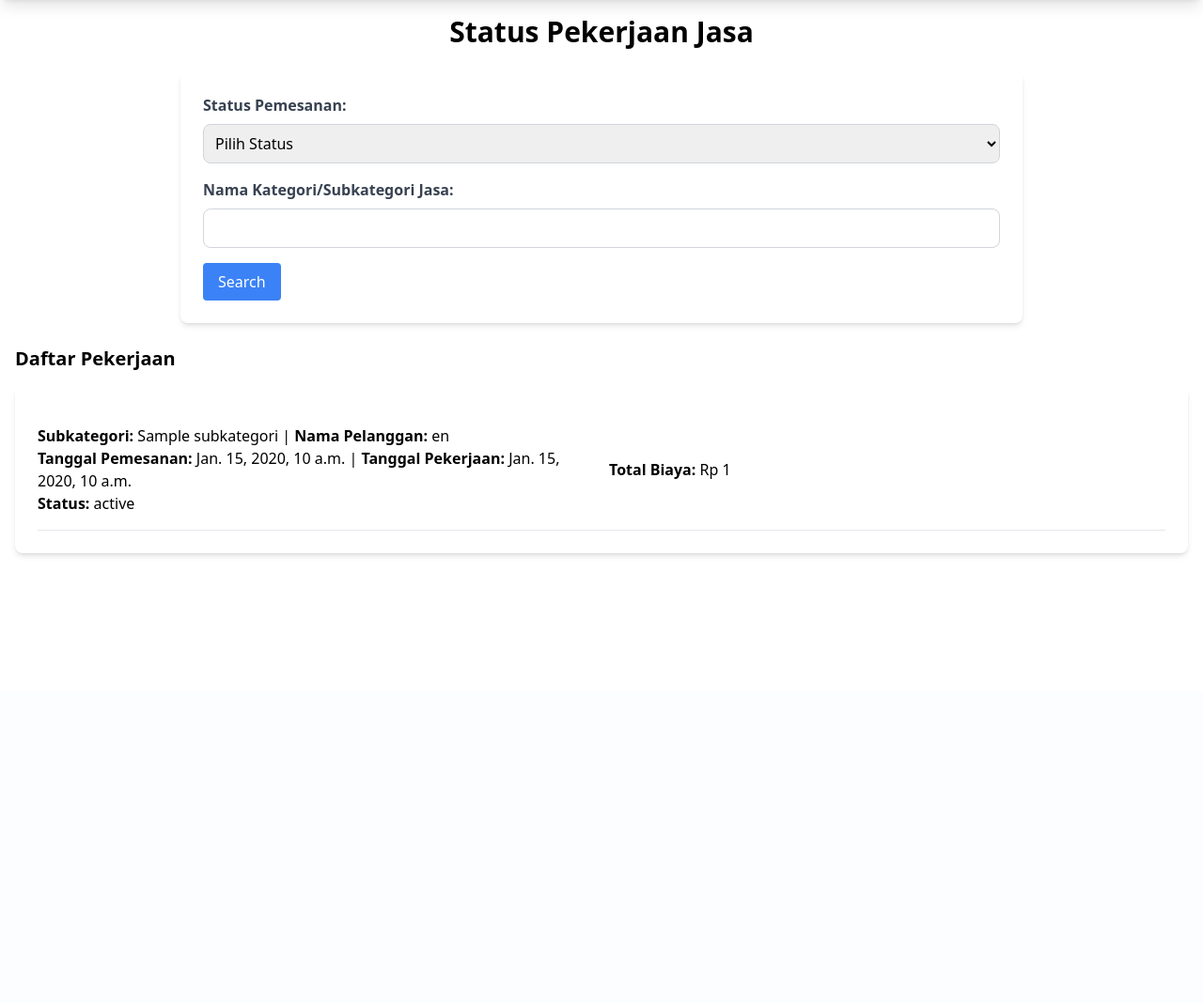
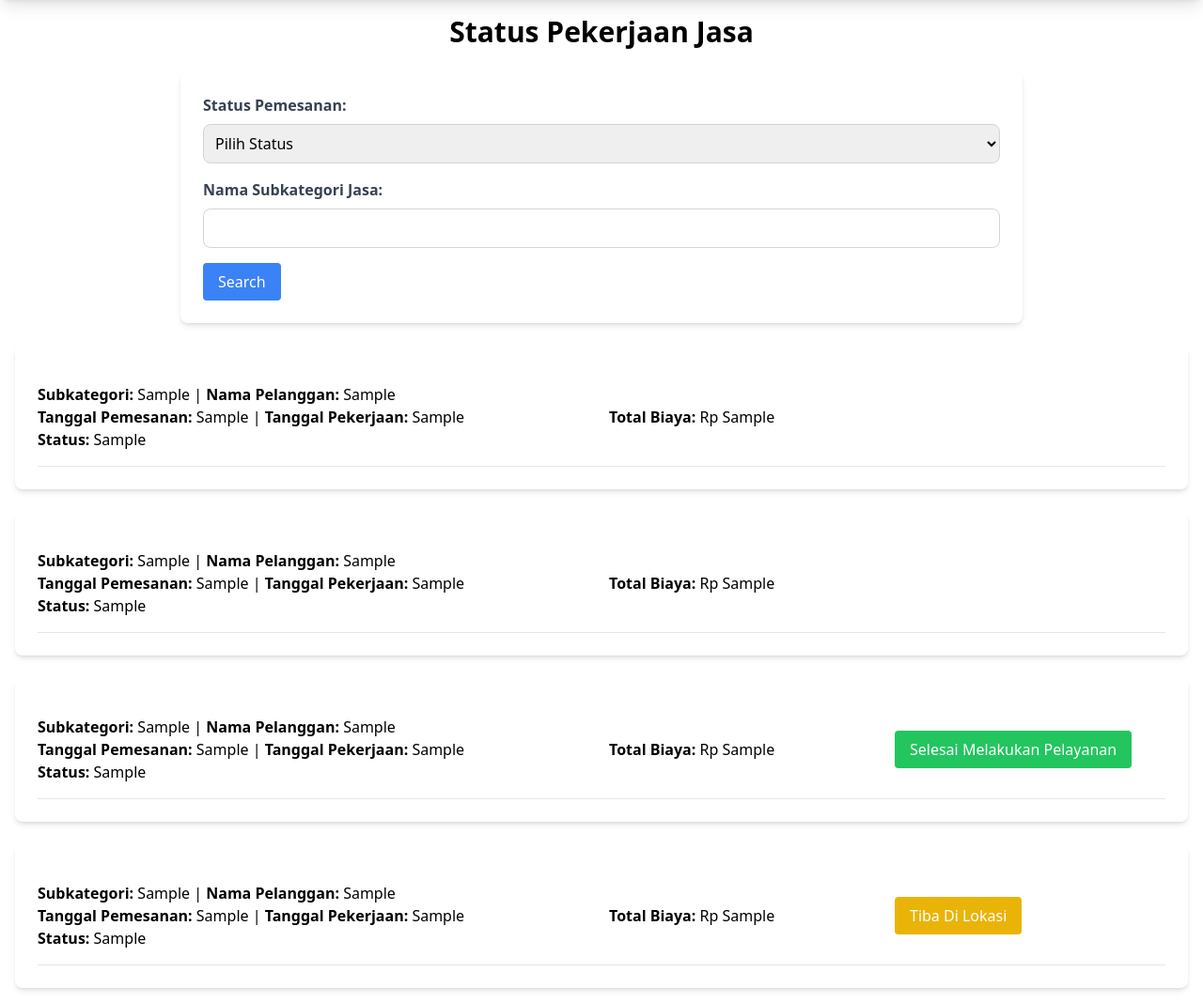
Before and after one commit to Faridhsbi/sijarta, a Django app: template pekerjaan_app/templates/status_pekerjaan.html in a window 1280 px wide. Shown: the part 64-1132 px from the top of the page at 94% size. Before the commit the page ends 656 px from the top, so only its background shows below. Run offline with Django 5.2, Linux system fonts and the light colour scheme; the template is opened without the code that fills it: most values are stand-ins (such as "Sample title", 1, 10 or a date in 2020); some libraries are stand-ins or nearby versions.

Commit message:
finished ru status pekerjaan jasa

```diff
--- a/pekerjaan_app/templates/status_pekerjaan.html
+++ b/pekerjaan_app/templates/status_pekerjaan.html
@@ -8,107 +8,145 @@
             <label for="status" class="block text-gray-700 font-semibold mb-2">Status Pemesanan:</label>
             <select id="status" name="status" class="border border-gray-300 rounded-lg p-2 w-full focus:outline-none focus:ring-2 focus:ring-blue-500">
                 <option value="" disabled selected>Pilih Status</option>
-                <option value="Menunggu Pekerja Berangkat">Menunggu Pekerja Berangkat</option>
-                <option value="Pekerja Tiba Di Lokasi">Pekerja Tiba Di Lokasi</option>
-                <option value="Pelayanan Jasa Sedang Dilakukan">Pelayanan Jasa Sedang Dilakukan</option>
-                <option value="Pesanan Selesai">Pesanan Selesai</option>
-                <option value="Pesanan Dibatalkan">Pesanan Dibatalkan</option>
+                {% for status in status_pekerjaan %}
+                <option value="{{ status.0 }}">{{ status.0 }}</option>
+                {% endfor %}
             </select>
         </div>
         <div class="mb-4">
-            <label for="kategori" class="block text-gray-700 font-semibold mb-2">Nama Kategori/Subkategori Jasa:</label>
+            <label for="kategori" class="block text-gray-700 font-semibold mb-2">Nama Subkategori Jasa:</label>
             <input type="text" id="kategori" name="kategori" class="border border-gray-300 rounded-lg p-2 w-full focus:outline-none focus:ring-2 focus:ring-blue-500">
         </div>
         <button onclick="filterPekerjaan()" class="bg-blue-500 text-white px-4 py-2 rounded hover:bg-blue-700 transition duration-300">Search</button>
     </div>
 
+    {% if pekerjaan_selesai %}
     <div class="mt-6">
-        <h2 class="text-xl font-semibold mb-4">Daftar Pekerjaan</h2>
-        <div id="pekerjaan-list" class="bg-white shadow-md rounded-lg p-6">
-            {% for pekerjaan in pekerjaan %}
+        <div id="pekerjaan-selesai-list" class="bg-white shadow-md rounded-lg p-6">
+            {% for pekerjaan in pekerjaan_selesai %}
             <div class="border-b py-4 grid grid-cols-12 gap-4 items-center">
                 <div class="col-span-6">
-                    <p><strong>Subkategori:</strong> {{ pekerjaan.subkategori }} | <strong>Nama Pelanggan:</strong> {{ pekerjaan.nama_pelanggan }}</p>
-                    <p><strong>Tanggal Pemesanan:</strong> {{ pekerjaan.tanggal_pemesanan }} | <strong>Tanggal Pekerjaan:</strong> {{ pekerjaan.tanggal_pekerjaan }}</p>
-                    <p><strong>Status:</strong> <span id="status-{{ pekerjaan.id }}">{{ pekerjaan.status }}</span></p>
+                    <p><strong>Subkategori:</strong> {{ pekerjaan.1 }} | <strong>Nama Pelanggan:</strong> {{ pekerjaan.2 }}</p>
+                    <p><strong>Tanggal Pemesanan:</strong> {{ pekerjaan.5 }} | <strong>Tanggal Pekerjaan:</strong> {{ pekerjaan.6 }}</p>
+                    <p><strong>Status:</strong> <span id="status-{{ pekerjaan.0 }}">{{ pekerjaan.7 }}</span></p>
                 </div>
                 <div class="col-span-3">
-                    <p><strong>Total Biaya:</strong> Rp {{ pekerjaan.total_biaya }}</p>
-                </div>
-                <div class="col-span-3" id="button-container-{{ pekerjaan.id }}">
-                    {% if pekerjaan.status == "Menunggu Pekerja Berangkat" %}
-                    <button onclick="updateStatus('{{ pekerjaan.id }}', 'Pekerja Tiba Di Lokasi')" class="bg-yellow-500 text-white px-4 py-2 rounded hover:bg-yellow-700 transition duration-300">Tiba Di Lokasi</button>
-                    {% elif pekerjaan.status == "Pekerja Tiba Di Lokasi" %}
-                    <button onclick="updateStatus('{{ pekerjaan.id }}', 'Pelayanan Jasa Sedang Dilakukan')" class="bg-orange-500 text-white px-4 py-2 rounded hover:bg-orange-700 transition duration-300">Melakukan Pelayanan Jasa</button>
-                    {% elif pekerjaan.status == "Pelayanan Jasa Sedang Dilakukan" %}
-                    <button onclick="updateStatus('{{ pekerjaan.id }}', 'Pesanan Selesai')" class="bg-green-500 text-white px-4 py-2 rounded hover:bg-green-700 transition duration-300">Selesai Melakukan Pelayanan</button>
-                    {% endif %}
+                    <p><strong>Total Biaya:</strong> Rp {{ pekerjaan.4 }}</p>
                 </div>
             </div>
             {% endfor %}
         </div>
     </div>
+    {% endif %}
+
+    {% if pekerjaan_dibatalkan %}
+    <div class="mt-6">
+        <div id="pekerjaan-dibatalkan-list" class="bg-white shadow-md rounded-lg p-6">
+            {% for pekerjaan in pekerjaan_dibatalkan %}
+            <div class="border-b py-4 grid grid-cols-12 gap-4 items-center">
+                <div class="col-span-6">
+                    <p><strong>Subkategori:</strong> {{ pekerjaan.1 }} | <strong>Nama Pelanggan:</strong> {{ pekerjaan.2 }}</p>
+                    <p><strong>Tanggal Pemesanan:</strong> {{ pekerjaan.5 }} | <strong>Tanggal Pekerjaan:</strong> {{ pekerjaan.6 }}</p>
+                    <p><strong>Status:</strong> <span id="status-{{ pekerjaan.0 }}">{{ pekerjaan.7 }}</span></p>
+                </div>
+                <div class="col-span-3">
+                    <p><strong>Total Biaya:</strong> Rp {{ pekerjaan.4 }}</p>
+                </div>
+            </div>
+            {% endfor %}
+        </div>
+    </div>
+    {% endif %}
+
+    {% if pekerjaan_sedang_dikerjakan %}
+    <div class="mt-6">
+        <div id="pekerjaan-sedang-dikerjakan-list" class="bg-white shadow-md rounded-lg p-6">
+            {% for pekerjaan in pekerjaan_sedang_dikerjakan %}
+            <div class="border-b py-4 grid grid-cols-12 gap-4 items-center">
+                <div class="col-span-6">
+                    <p><strong>Subkategori:</strong> {{ pekerjaan.1 }} | <strong>Nama Pelanggan:</strong> {{ pekerjaan.2 }}</p>
+                    <p><strong>Tanggal Pemesanan:</strong> {{ pekerjaan.5 }} | <strong>Tanggal Pekerjaan:</strong> {{ pekerjaan.6 }}</p>
+                    <p><strong>Status:</strong> <span id="status-{{ pekerjaan.0 }}">{{ pekerjaan.7 }}</span></p>
+                </div>
+                <div class="col-span-3">
+                    <p><strong>Total Biaya:</strong> Rp {{ pekerjaan.4 }}</p>
+                </div>
+                <div class="col-span-3" id="button-container-{{ pekerjaan.0 }}">
+                    <button onclick="updateStatus('{{ pekerjaan.0 }}', 'Selesai')" class="bg-green-500 text-white px-4 py-2 rounded hover:bg-green-700 transition duration-300">Selesai Melakukan Pelayanan</button>
+                </div>
+            </div>
+            {% endfor %}
+        </div>
+    </div>
+    {% endif %}
+
+    {% if pekerjaan_menunggu_pekerja %}
+    <div class="mt-6">
+        <div id="pekerjaan-menunggu-pekerja-list" class="bg-white shadow-md rounded-lg p-6">
+            {% for pekerjaan in pekerjaan_menunggu_pekerja %}
+            <div class="border-b py-4 grid grid-cols-12 gap-4 items-center">
+                <div class="col-span-6">
+                    <p><strong>Subkategori:</strong> {{ pekerjaan.1 }} | <strong>Nama Pelanggan:</strong> {{ pekerjaan.2 }}</p>
+                    <p><strong>Tanggal Pemesanan:</strong> {{ pekerjaan.5 }} | <strong>Tanggal Pekerjaan:</strong> {{ pekerjaan.6 }}</p>
+                    <p><strong>Status:</strong> <span id="status-{{ pekerjaan.0 }}">{{ pekerjaan.7 }}</span></p>
+                </div>
+                <div class="col-span-3">
+                    <p><strong>Total Biaya:</strong> Rp {{ pekerjaan.4 }}</p>
+                </div>
+                <div class="col-span-3" id="button-container-{{ pekerjaan.0 }}">
+                    <button onclick="updateStatus('{{ pekerjaan.0 }}', 'Sedang Dikerjakan')" class="bg-yellow-500 text-white px-4 py-2 rounded hover:bg-yellow-700 transition duration-300">Tiba Di Lokasi</button>
+                </div>
+            </div>
+            {% endfor %}
+        </div>
+    </div>
+    {% endif %}
+
 </div>
 
 <script>
-    const pekerjaanData = {{ pekerjaan|safe }};
-// PLACEHOLDER SEBELUM PAKE SQL QUERY
     function filterPekerjaan() {
         const status = document.getElementById('status').value;
-        const kategori = document.getElementById('kategori').value.toLowerCase();
-        const pekerjaanList = document.getElementById('pekerjaan-list');
-        pekerjaanList.innerHTML = '';
+        const kategori = document.getElementById('kategori').value;
 
-        const filteredPekerjaan = pekerjaanData.filter(pekerjaan => {
-            return (status === '' || pekerjaan.status === status) &&
-                   (kategori === '' || pekerjaan.kategori.toLowerCase().includes(kategori) || pekerjaan.subkategori.toLowerCase().includes(kategori));
-        });
+        const url = new URL(window.location.href);
+        url.searchParams.set('status', status);
+        url.searchParams.set('kategori', kategori);
 
-        filteredPekerjaan.forEach(pekerjaan => {
-            const pekerjaanDiv = document.createElement('div');
-            pekerjaanDiv.classList.add('border-b', 'py-4', 'grid', 'grid-cols-12', 'gap-4', 'items-center');
-            pekerjaanDiv.innerHTML = `
-                <div class="col-span-6">
-                    <p><strong>Subkategori:</strong> ${pekerjaan.subkategori} | <strong>Nama Pelanggan:</strong> ${pekerjaan.nama_pelanggan}</p>
-                    <p><strong>Tanggal Pemesanan:</strong> ${pekerjaan.tanggal_pemesanan} | <strong>Tanggal Pekerjaan:</strong> ${pekerjaan.tanggal_pekerjaan}</p>
-                    <p><strong>Status:</strong> <span id="status-${pekerjaan.id}">${pekerjaan.status}</span></p>
-                </div>
-                <div class="col-span-3">
-                    <p><strong>Total Biaya:</strong> Rp ${pekerjaan.total_biaya}</p>
-                </div>
-                <div class="col-span-3" id="button-container-${pekerjaan.id}">
-                    ${getStatusButton(pekerjaan)}
-                </div>
-            `;
-            pekerjaanList.appendChild(pekerjaanDiv);
-        });
-    }
-
-    function getStatusButton(pekerjaan) {
-        if (pekerjaan.status === "Menunggu Pekerja Berangkat") {
-            return `<button onclick="updateStatus('${pekerjaan.id}', 'Pekerja Tiba Di Lokasi')" class="bg-yellow-500 text-white px-4 py-2 rounded hover:bg-yellow-700 transition duration-300">Tiba Di Lokasi</button>`;
-        } else if (pekerjaan.status === "Pekerja Tiba Di Lokasi") {
-            return `<button onclick="updateStatus('${pekerjaan.id}', 'Pelayanan Jasa Sedang Dilakukan')" class="bg-orange-500 text-white px-4 py-2 rounded hover:bg-orange-700 transition duration-300">Melakukan Pelayanan Jasa</button>`;
-        } else if (pekerjaan.status === "Pelayanan Jasa Sedang Dilakukan") {
-            return `<button onclick="updateStatus('${pekerjaan.id}', 'Pesanan Selesai')" class="bg-green-500 text-white px-4 py-2 rounded hover:bg-green-700 transition duration-300">Selesai Melakukan Pelayanan</button>`;
-        } else {
-            return '';
-        }
+        window.location.href = url; // Navigate with the updated query parameters
     }
 
     function updateStatus(pekerjaanId, newStatus) {
-        const statusElement = document.getElementById(`status-${pekerjaanId}`);
-        const buttonContainer = document.getElementById(`button-container-${pekerjaanId}`);
+        // Create a form dynamically
+        const form = document.createElement('form');
+        form.method = 'POST';
+        form.action = '{% url "pekerjaan_app:handle_update_status" %}';  // Replace with your URL
 
-        statusElement.textContent = newStatus;
+        // Add CSRF token
+        const csrfToken = '{{ csrf_token }}';
+        const csrfInput = document.createElement('input');
+        csrfInput.type = 'hidden';
+        csrfInput.name = 'csrfmiddlewaretoken';
+        csrfInput.value = csrfToken;
+        form.appendChild(csrfInput);
 
-        if (newStatus === 'Pekerja Tiba Di Lokasi') {
-            buttonContainer.innerHTML = `<button onclick="updateStatus('${pekerjaanId}', 'Pelayanan Jasa Sedang Dilakukan')" class="bg-orange-500 text-white px-4 py-2 rounded hover:bg-orange-700 transition duration-300">Melakukan Pelayanan Jasa</button>`;
-        } else if (newStatus === 'Pelayanan Jasa Sedang Dilakukan') {
-            buttonContainer.innerHTML = `<button onclick="updateStatus('${pekerjaanId}', 'Pesanan Selesai')" class="bg-green-500 text-white px-4 py-2 rounded hover:bg-green-700 transition duration-300">Selesai Melakukan Pelayanan</button>`;
-        } else if (newStatus === 'Pesanan Selesai') {
-            buttonContainer.innerHTML = '';
-        }
+        // Add pekerjaan ID
+        const idInput = document.createElement('input');
+        idInput.type = 'hidden';
+        idInput.name = 'pekerjaan_id';
+        idInput.value = pekerjaanId;
+        form.appendChild(idInput);
+
+        // Add new status
+        const statusInput = document.createElement('input');
+        statusInput.type = 'hidden';
+        statusInput.name = 'new_status';
+        statusInput.value = newStatus;
+        form.appendChild(statusInput);
+
+        // Append the form to the body and submit it
+        document.body.appendChild(form);
+        form.submit();
     }
 </script>
 {% endblock %}
--- a/pekerjaan_app/urls.py
+++ b/pekerjaan_app/urls.py
@@ -7,4 +7,5 @@ urlpatterns = [
     path('', show_pekerjaan, name='show_pekerjaan'),
     path('status/', show_status_pekerjaan, name='show_status_pekerjaan'),
     path('kerjakan/', handle_kerjakan_pesanan, name='handle_kerjakan_pesanan'),
+    path('update_status/', handle_update_status, name='handle_update_status'),
 ]
--- a/templates/navbar.html
+++ b/templates/navbar.html
@@ -1,18 +1,60 @@
 {% load static %}
 <nav class="navbar shadow-lg fixed top-0 left-0 z-20 w-screen navbar-expand-lg bg-blue-800">
-    <div class="max-w-full mx-auto px-4 sm:px-6 lg:px-20 bg-blue-800">
+    <div class="max-w-full  mx-auto px-4 sm:px-6 lg:px-20 bg-blue-800">
         <div class="flex items-center justify-between h-16">
             <div class="flex items-center">
                 <h1 class="text-2xl font-bold text-center text-white">SIJARTA</h1>
             </div>
             <div class="hidden md:flex items-center space-x-6">
-                {% if user_id %}
-                    <a href="{% url 'main:show_main' %}" class="snav text-white px-3 py-2 rounded transition duration-300">Homepage</a>
-                    <a href="{% url 'userprofile:show_mypay' %}" class="snav text-white px-3 py-2 rounded transition duration-300">MyPay</a>
-                    <a href="{% url 'diskon:discount_page' %}" class="snav text-white px-3 py-2 rounded transition duration-300">Diskon</a>
+
+            <!-- Edit buat SS yg bawah comment aja nnt
+                <a href="" class="snav text-white  px-3 py-2 rounded transition duration-300">Homepage</a>
+                <a href="" class="snav text-white  px-3 py-2 rounded transition duration-300">MyPay</a>
+                <a href="" class="snav text-white  px-3 py-2 rounded transition duration-300">Diskon</a>
+                <a href="" class="snav text-white  px-3 py-2 rounded transition duration-300">Kelola Pesanan Saya</a>
+                <a href="{% url 'userprofile:show_pengguna' %}" class="text-white bg-green-600 hover:bg-green-700 px-4 py-2 rounded transition duration-300">Profile</a>
+                <a href="" class="text-white hover:bg-red-700 px-4 py-2 rounded transition duration-300 bg-red-500">Logout</a>
+                <span class="text-gray-300 mr-4">Pengguna, <b>xaurus</b></span>
+                <div class="w-12 h-12 rounded-full overflow-hidden border-2 border-gray-300">
+                    <img src="{{ link_foto }}" alt="Foto Profil" class="w-full h-full object-cover">
+                </div>
+
+            <!--
+                <a href="" class="text-white hover:bg-blue-700 px-4 py-2 rounded transition duration-300 ">Homepage</a>
+                <a href="" class="text-white hover:bg-blue-700 px-4 py-2 rounded transition duration-300">Kelola Pekerjaan Saya</a>
+                <a href="" class="text-white hover:bg-blue-700 px-4 py-2 rounded transition duration-300">Kelola Status Pekerjaan</a>
+                <a href="{% url 'userprofile:show_mypay' %}" class="text-white hover:bg-blue-700 px-4 py-2 rounded transition duration-300">MyPay</a>
+                <a href="{% url 'userprofile:show_pekerja' %}" class="text-white bg-green-600 hover:bg-green-700 px-4 py-2 rounded transition duration-300">Profile</a>
+                <a href="" class="text-white hover:bg-red-700 px-4 py-2 rounded transition duration-300 bg-red-500">Logout</a>
+                <span class="text-gray-300">Pekerja, <b>car.. haa</b></span>
+                <div class="w-12 h-12 rounded-full overflow-hidden border-2 border-gray-300">
+                    <img src="{{ link_foto }}" alt="Foto Profil" class="w-full h-full object-cover">
+                </div>
+
+            -->
+            <!---->
+                    {% if role == 'pengguna' %}
+                        <a href="{% url 'main:show_main' %}" class="snav text-white  px-3 py-2 rounded transition duration-300">Homepage</a>
+                        <a href="{% url 'userprofile:show_mypay' %}" class="snav text-white  px-3 py-2 rounded transition duration-300">MyPay</a>
+                        <a href="{% url 'diskon:discount_page'%}" class="snav text-white  px-3 py-2 rounded transition duration-300">Diskon</a>
+                        <a href="{% url 'main:show_pemesananjasa' %}" class="snav text-white  px-3 py-2 rounded transition duration-300">Kelola Pesanan Saya</a>
                         <a href="{% url 'userprofile:show_pengguna' %}" class="text-white bg-green-600 hover:bg-green-700 px-4 py-2 rounded transition duration-300">Profile</a>
                         <a href="{% url 'authentication:logout' %}" class="text-white hover:bg-red-700 px-4 py-2 rounded transition duration-300 bg-red-500">Logout</a>
                         <span class="text-gray-300 mr-4">Pengguna, <b>{{ user_name }}</b></span>
+                        {% comment %} <div class="w-12 h-12 rounded-full overflow-hidden border-2 border-gray-300">
+                            <img src="{{ link_foto }}" alt="Foto Profil" class="w-full h-full object-cover">
+                        </div> {% endcomment %}
+                    {% elif role == 'pekerja' %}
+                        <a href="" class="text-white hover:bg-blue-700 px-4 py-2 rounded transition duration-300 ">Homepage</a>
+                        <a href="{% url 'pekerjaan_app:show_pekerjaan' %}" class="text-white hover:bg-blue-700 px-4 py-2 rounded transition duration-300">Kelola Pekerjaan Saya</a>
+                        <a href="{% url 'pekerjaan_app:show_status_pekerjaan' %}" class="text-white hover:bg-blue-700 px-4 py-2 rounded transition duration-300">Kelola Status Pekerjaan</a>
+                        <a href="{% url 'userprofile:show_mypay' %}" class="text-white hover:bg-blue-700 px-4 py-2 rounded transition duration-300">MyPay</a>
+                        <a href="{% url 'userprofile:show_pekerja' %}" class="text-white bg-green-600 hover:bg-green-700 px-4 py-2 rounded transition duration-300">Profile</a>
+                        <a href="{% url 'authentication:logout' %}" class="text-white hover:bg-red-700 px-4 py-2 rounded transition duration-300 bg-red-500">Logout</a>
+                        <span class="text-gray-300">Pekerja, <b>{{ user_name }}</b></span>
+                        <div class="w-12 h-12 rounded-full overflow-hidden border-2 border-gray-300">
+                            <img src="{{ linkfoto }}" alt="Foto Profil" class="w-full h-full object-cover">
+                        </div>
                     {% else %}
                         <a href="{% url 'authentication:login' %}" class="text-center bg-blue-500 hover:bg-blue-600 text-white font-bold py-2 px-4 rounded transition duration-300 mr-2">
                             Login
@@ -21,6 +63,7 @@
                             Register
                         </a>
                     {% endif %}
+
             </div>
             <div class="md:hidden flex items-center">
                 <button class="mobile-menu-button">
```
Also changed, not shown: main/triggerTK2.sql (+18 -0 lines), pekerjaan_app/views.py (+234 -16 lines), userprofile/views.py (+15 -4 lines). Lines whose indentation alone changed are shown as unchanged.
